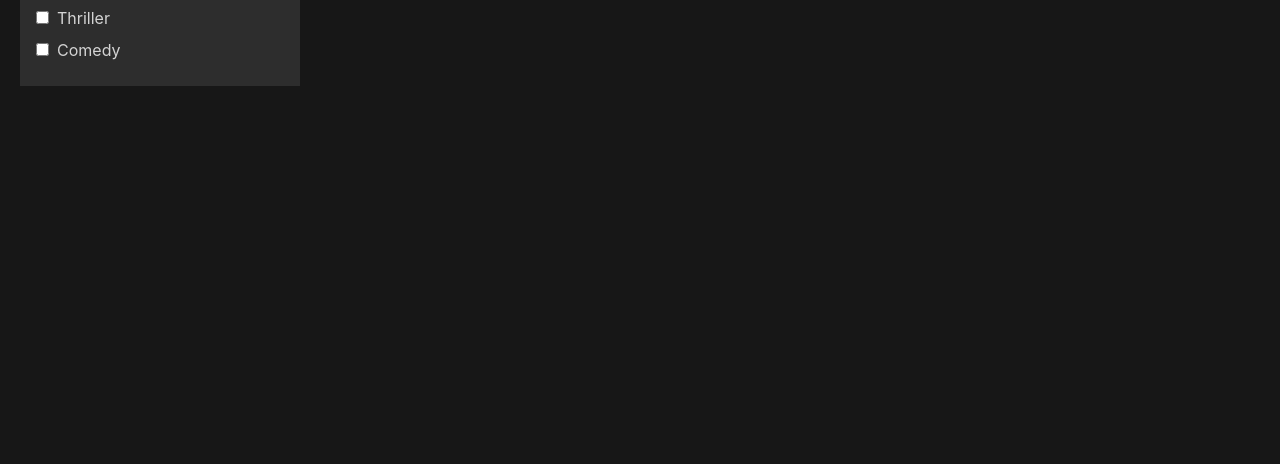
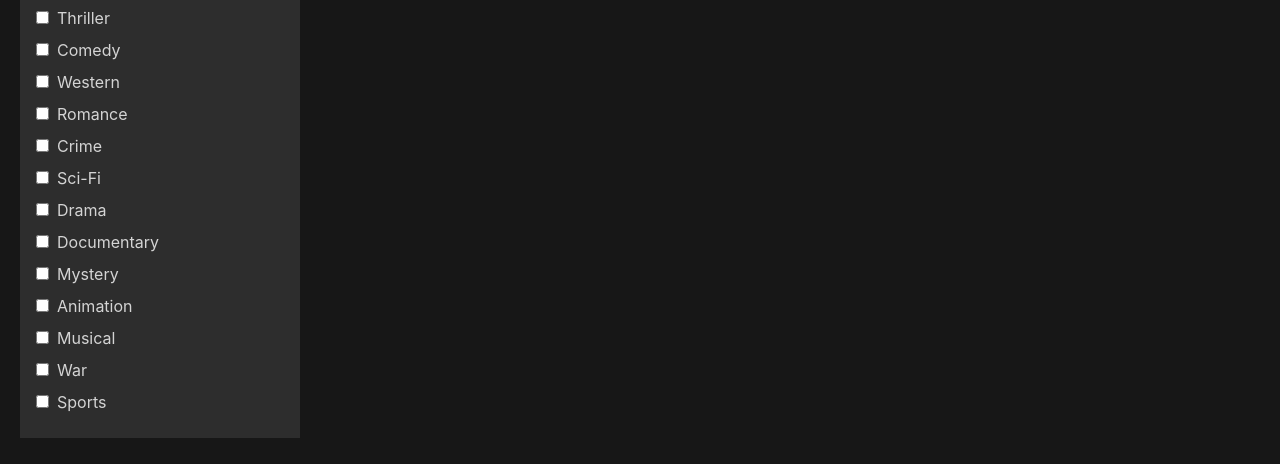
Before and after one commit to Rohit-web-dev/movieque, a React (Create React App) app: page /movie in a window 1280 px wide. Shown: the part 226-690 px from the top of the page. Built offline with nearby package versions, Linux system fonts and the light colour scheme; no server answers.

Commit message:
filter details added

```diff
--- a/src/components/GenreFilter.js
+++ b/src/components/GenreFilter.js
@@ -6,6 +6,17 @@ const genres = [
   { id: 27, name: 'Horror' },
   { id: 53, name: 'Thriller' },
   { id: 35, name: 'Comedy' },
+  { id: 37, name: 'Western' },
+  { id: 10749, name: 'Romance' },
+  { id: 80, name: 'Crime' },
+  { id: 878, name: 'Sci-Fi' },
+  { id: 18, name: 'Drama' },
+  { id: 99, name: 'Documentary' },
+  { id: 9648, name: 'Mystery' },
+  { id: 16, name: 'Animation' },
+  { id: 10402, name: 'Musical' },
+  { id: 10752, name: 'War' },
+  { id: 10756, name: 'Sports' },
 ];
 
 const GenreFilter = ({ selectedGenres, onGenreChange }) => {
--- /dev/null
+++ b/src/pages/CastDetails.js
@@ -0,0 +1,33 @@
+import React, { useState } from 'react'
+import { useParams } from 'react-router-dom'
+import useFetchDetails from '../hooks/useFetchDetails'
+import { useSelector } from 'react-redux'
+
+const CastDetails = () => {
+    const params = useParams()
+    const imageURL = useSelector(state => state.movieoData.imageURL)
+    const { data :castDetails} = useFetchDetails(`/${params?.id}/credits`)
+
+    console.log("Cast Details", castDetails);
+    console.log(params);
+
+    return (
+        <div className="cast-details">
+            {castDetails ? (
+                <>
+                    <h1>{castDetails.name}</h1>
+                    {castDetails.profile_path && (
+                        <img src={`${imageURL}${castDetails.profile_path}`} alt={castDetails.name} />
+                    )}
+                    <p>{castDetails.biography}</p>
+                    <p><strong>Birthday:</strong> {castDetails.birthday}</p>
+                    <p><strong>Place of Birth:</strong> {castDetails.place_of_birth}</p>
+                </>
+            ) : (
+                <p>Loading...</p>
+            )}
+        </div>
+    )
+}
+
+export default CastDetails
--- a/src/pages/DetailsPage.js
+++ b/src/pages/DetailsPage.js
@@ -1,5 +1,5 @@
 import React, { useState } from 'react'
-import { useParams } from 'react-router-dom'
+import { useParams, useNavigate  } from 'react-router-dom'
 import useFetch from '../hooks/useFetch'
 import useFetchDetails from '../hooks/useFetchDetails'
 import { useSelector } from 'react-redux'
@@ -10,6 +10,7 @@ import VideoPlay from '../components/VideoPlay'
 
 const DetailsPage = () => {
   const params = useParams()
+  const navigate = useNavigate();
   const imageURL = useSelector(state => state.movieoData.imageURL)
   const { data } = useFetchDetails(`/${params?.explore}/${params?.id}`)
   const { data :castData} = useFetchDetails(`/${params?.explore}/${params?.id}/credits`)
@@ -29,6 +30,11 @@ const DetailsPage = () => {
 
   const duration = (data?.runtime/60)?.toFixed(1)?.split(".")
   const writer = castData?.crew?.filter(el => el?.job === "Writer")?.map(el => el?.name)?.join(", ")
+
+  // Handle cast click
+  const handleCastClick = (castId) => {
+    navigate(`/cast/${castId}`);
+  };
 
   return (
     <div>
@@ -111,7 +117,7 @@ const DetailsPage = () => {
                     {
                       castData?.cast?.filter(el => el?.profile_path).map((starCast,index)=>{
                         return(
-                          <div>
+                          <div key={starCast.id} onClick={() => handleCastClick(starCast.id)}>
                             <div>
                               <img
                                 src={imageURL+starCast?.profile_path}
--- a/src/pages/ExplorePage.js
+++ b/src/pages/ExplorePage.js
@@ -12,6 +12,7 @@ const ExplorePage = () => {
   const [selectedGenres, setSelectedGenres] = useState([])
 
   console.log("params", params.explore)
+  console.log("data", data)
 
   const fetchData = async () => {
     try {
@@ -84,7 +85,7 @@ const ExplorePage = () => {
             {
               data.map((exploreData, index) => {
                 return (
-                  <Card data={exploreData} key={exploreData.id + "exploreSEction"} media_type={params.explore} />
+                  <Card data={exploreData} key={`${exploreData.id}-${index}`} media_type={params.explore} />
                 )
               })
             }
--- a/src/routes/index.js
+++ b/src/routes/index.js
@@ -4,6 +4,7 @@ import Home from "../pages/Home";
 import ExplorePage from "../pages/ExplorePage";
 import DetailsPage from "../pages/DetailsPage";
 import SearchPage from "../pages/SearchPage";
+import CastDetails from "../pages/CastDetails";
 
 const router = createBrowserRouter([
     {
@@ -23,6 +24,10 @@ const router = createBrowserRouter([
                 element : <DetailsPage/>
             },
             {
+                path : "cast/:id",
+                element : <CastDetails/>
+            },
+            {
                 path : "search",
                 element : <SearchPage/>
             }
```
